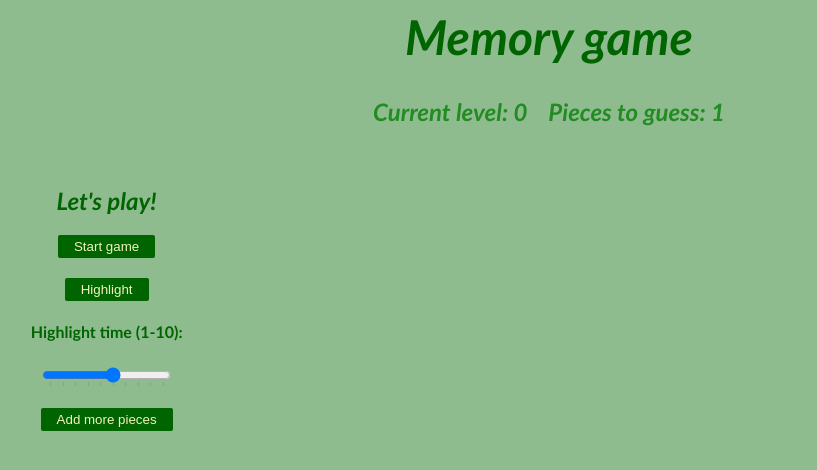
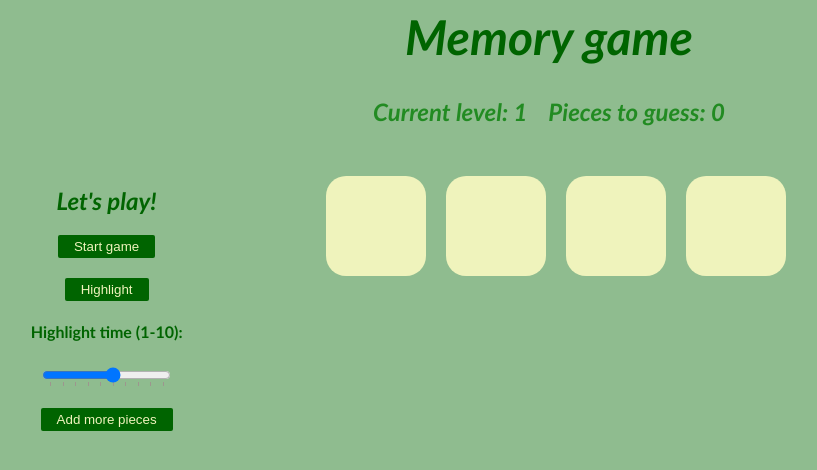
Before and after one commit to mkubiak164/MemoryGame, a website: page index.html in a window 1280 px wide. Shown: the whole page, without its empty margins (91-908 px from the left). Drawn offline with Linux system fonts and the light colour scheme.

Commit message:
show game info

```diff
--- a/controller.js
+++ b/controller.js
@@ -14,6 +14,8 @@ document.addEventListener('click', function(e) {
         } else {
             view.highlightPieceInRed(lastClickedElementID);
         }
+        game.reduceNumberOfPiecesToGuess();
+        view.updateGameState();
     }
 }, false);
 
@@ -57,6 +59,10 @@ var controller = function () {
         return game.getPiecesToHighlight();
     },
 
+    getPiecesToGuess = function () {
+        return game.getPiecesToGuess();
+    },
+
     guessWasRight = function () {
         return game.guessWasRight(lastClickedElementID);
     };
@@ -71,6 +77,7 @@ var controller = function () {
         'getAllCurrentPieces' : getAllCurrentPieces,
         'getPiecesToHighlight' : getPiecesToHighlight,
         'guessWasRight': guessWasRight,
-        'highlightPieceInGreen': highlightPieceInGreen
+        'highlightPieceInGreen': highlightPieceInGreen,
+        'getPiecesToGuess': getPiecesToGuess
     }
 }();
--- a/game.js
+++ b/game.js
@@ -7,6 +7,7 @@ var game = (function () {
     var allCurrentPieces = [];
     var highlightTime = 3000;
     var highlightedPieces = [];
+    var piecesToGuess = 0;
 
     generateBoard = function () {
         allCurrentPieces = [];
@@ -37,7 +38,16 @@ var game = (function () {
         }
 
         highlightedPieces = piecesToHighlight;
+        piecesToGuess = piecesToHighlight.length;
         return piecesToHighlight;
+    },
+
+    getPiecesToGuess = function () {
+        return piecesToGuess;
+    },
+
+    reduceNumberOfPiecesToGuess = function () {
+        piecesToGuess--;
     },
 
     getNumberOfPiecesOnCurrentLevel = function () {
@@ -120,7 +130,9 @@ var game = (function () {
         'setCurrentLevel' : setCurrentLevel,
         'getHighlightedPieces' : getHighlightedPieces,
         'guessWasRight' : guessWasRight,
-        'removePieceFromList' : removePieceFromList
+        'removePieceFromList' : removePieceFromList,
+        'reduceNumberOfPiecesToGuess': reduceNumberOfPiecesToGuess,
+        'getPiecesToGuess': getPiecesToGuess
     };
 
 }());
--- a/index.html
+++ b/index.html
@@ -5,23 +5,15 @@
     <script src="./game.js"></script>
     <script src="./view.js"></script>
     <script src="./controller.js"></script>
-    <script>
-        function myFunction() {
-            var piecesToGuess = game.getPiecesToHighlight().length;
-            document.getElementById("myText").innerHTML = piecesToGuess.toString();
-            var currentLevel = game.getCurrentLevel();
-            document.getElementById("level").innerHTML = currentLevel.toString();
-        }
-    </script>
 
 </head>
-<body onload="myFunction()">
+<body onload="view.startGame()">
     <header>
         <h1><i>Memory game</i></h1>
         <h2></h2>
         <h2 style="color: forestgreen" ><i>
             Current level: <span id="level">&nbsp;&nbsp;&nbsp;</span>
-            &nbsp;&nbsp;&nbsp;Pieces to guess: <span id="myText"></span></i>
+            &nbsp;&nbsp;&nbsp;Pieces to guess: <span id="piecesToGuess"></span></i>
         </h2>
     </header>
 
--- a/view.js
+++ b/view.js
@@ -4,6 +4,7 @@ var view = (function () {
 
     startGame = function () {
         controller.startGame();
+        updateGameState();
     },
 
     getHighlightTime = function () {
@@ -25,6 +26,7 @@ var view = (function () {
             setPieceClass(piecesToHighlight, "square standard");
         }, getHighlightTime());
 
+        updateGameState();
         return allPiecesOnBoard;
     },
 
@@ -50,6 +52,13 @@ var view = (function () {
 
     },
 
+    updateGameState = function () {
+        var piecesToGuess = controller.getPiecesToGuess();
+        document.getElementById("piecesToGuess").innerHTML = piecesToGuess.toString();
+        var currentLevel = game.getCurrentLevel();
+        document.getElementById("level").innerHTML = (currentLevel + 1).toString();
+    },
+
     highlightPieceInGreen = function (lastClickedElementID) {
         var piece = getPieceByID(lastClickedElementID);
             piece.className = "square green";
@@ -64,6 +73,7 @@ var view = (function () {
         'setHighlightTime': setHighlightTime,
         'getHighlightTime': getHighlightTime,
         'highlightPieceInRed' : highlightPieceInRed,
-        'highlightPieceInGreen' : highlightPieceInGreen
+        'highlightPieceInGreen' : highlightPieceInGreen,
+        'updateGameState': updateGameState
     };
 }());
```
